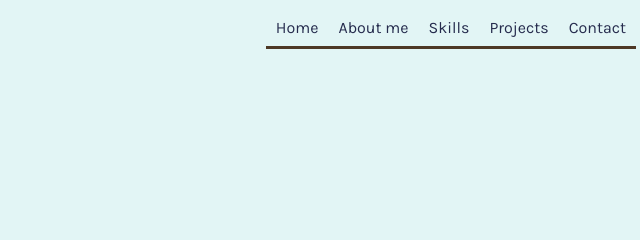
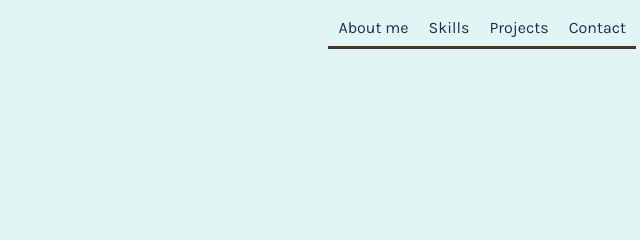
Before and after one commit to bili-bu/bili-bu.github.io, a plain HTML site: page index.html in a window 1280 px wide. Shown: the top 240 px of the page, 634-1274 px from the left. Drawn offline with nearby package versions, Linux system fonts and the light colour scheme.

Commit message:
changed menu

```diff
--- a/index.html
+++ b/index.html
@@ -18,7 +18,6 @@
   <header>
     <nav class="navbar">
       <ul class="navbar-list">
-        <li class="navbar-links"><a href="#intro">Home</a></li>
         <li class="navbar-links"><a href="#biography">About me</a></li>
         <li class="navbar-links"><a href="#skills">Skills</a></li>
         <li class="navbar-links"><a href="#projects">Projects</a></li>
```
